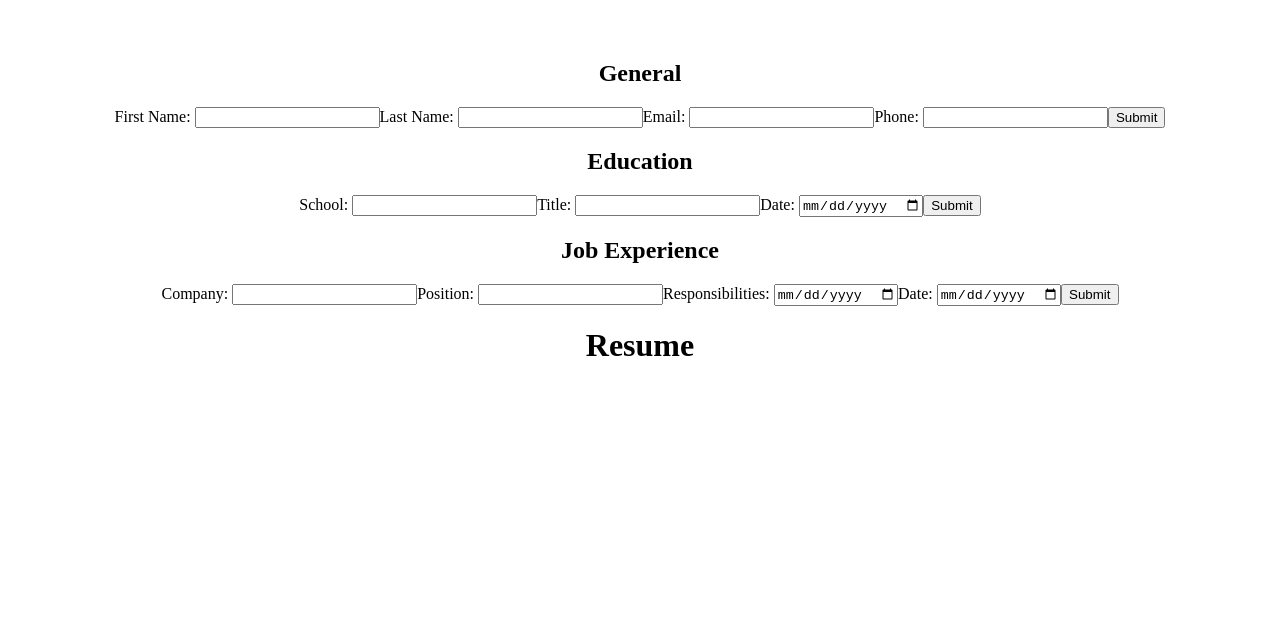
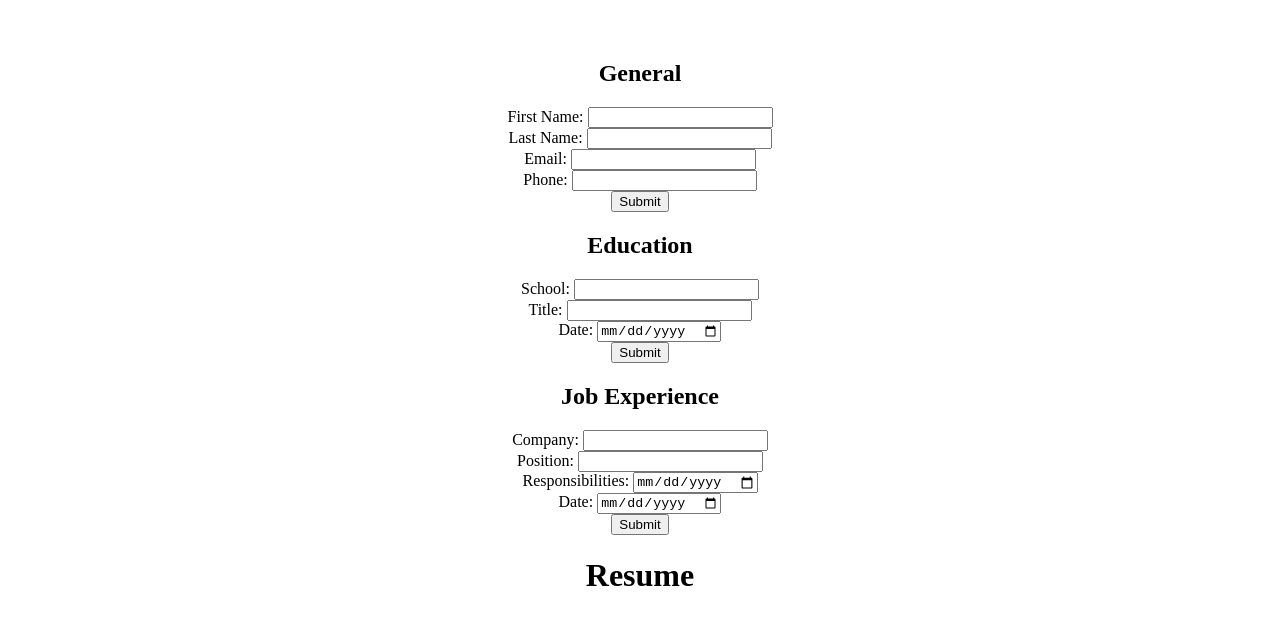
Before and after one commit to fugbot/odin-react-cv-app, a React (Vite) app: page / in a window 1280 px wide. Shown: the top 624 px of the page. Built offline with nearby package versions, Linux system fonts and the light colour scheme.

Commit message:
Added class names

```diff
--- a/src/components/Form.jsx
+++ b/src/components/Form.jsx
@@ -21,7 +21,7 @@ export default function Form({ fields, onSubmit, title }) {
   }
 
   return (
-    <form onSubmit={handleSubmit}>
+    <form onSubmit={handleSubmit} className="form">
       <h2>{title}</h2>
       {fields.map((field) => (
         <Input
@@ -32,6 +32,9 @@ export default function Form({ fields, onSubmit, title }) {
           type={field.type}
           value={formData[field.value]}
           onChange={handleChange}
+          labelClassName="input-label"
+          inputClassName="input-field"
+          wrapperClassName="input-wrapper"
         ></Input>
       ))}
       <button type="submit">Submit</button>
--- a/src/components/Input.jsx
+++ b/src/components/Input.jsx
@@ -9,6 +9,10 @@ export default function Input({
   ariaDescribedBy,
   ariaInvalid,
   required,
+  labelClassName,
+  inputClassName,
+  wrapperClassName,
+  ...props
 }) {
   function handleChange(e) {
     e.preventDefault();
@@ -16,8 +20,10 @@ export default function Input({
   }
 
   return (
-    <label htmlFor={id}>
-      {label}
+    <div className={wrapperClassName}>
+      <label htmlFor={id} className={labelClassName}>
+        {label}
+      </label>
       <input
         id={id}
         name={name}
@@ -28,7 +34,9 @@ export default function Input({
         aria-describedby={ariaDescribedBy}
         aria-invalid={ariaInvalid}
         required={required}
+        className={inputClassName}
+        {...props}
       />
-    </label>
+    </div>
   );
 }
```
